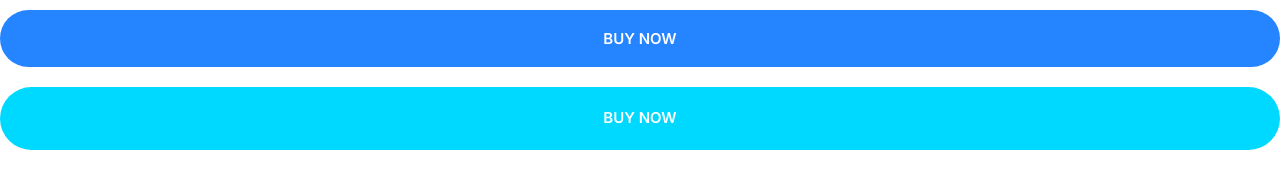
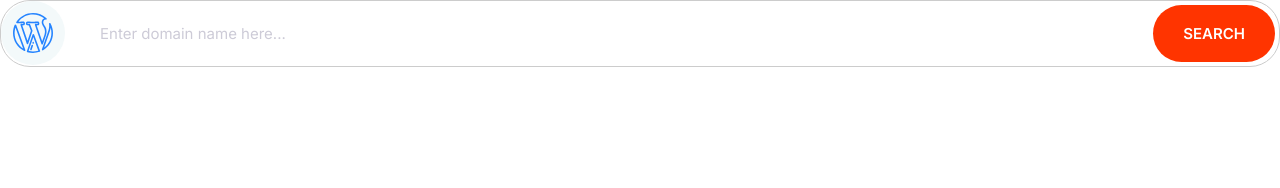
Before and after one commit to mgj715/moshified, a plain HTML site: page index.html in a window 1280 px wide. Drawn offline with Linux system fonts and the light colour scheme.

Commit message:
Build the input field.

```diff
--- a/CSS/styles.css
+++ b/CSS/styles.css
@@ -6,6 +6,8 @@
     --color-accent: #ff3400;
     --color-heading: #1b0760;
     --color-body: #918caf;
+    --color-border: #ccc;
+    --border-radius: 30px
 }
 *, *::after, *::before{
     box-sizing: border-box;
@@ -197,3 +199,34 @@ a{
         font-size: 1.5rem ;
     }
 }
+
+/* Inputs */
+.input{
+    border-radius: var(--border-radius);
+    border: 1px solid var(--color-border);
+    color: var(--color-heading);
+    font-size: 2rem;
+    outline: 0;
+    padding: 1.5rem 3.5rem;
+}
+::placeholder{
+    color: #cdcbd7;
+}
+.input-group{
+    border: 1px solid var(--color-border);
+    border-radius: var(--border-radius);
+    display: flex;
+}
+.input-group .input{
+    border: 0;
+    flex-grow: 1;
+    padding: 1.5 1rem;
+}
+.input-group .btn{
+    margin: 4px;
+}
+@media screen and (min-width:1024px){
+    .input{
+        font-size: 1.5rem;
+    }
+}
--- a/index.html
+++ b/index.html
@@ -14,7 +14,18 @@
     <link rel="stylesheet" href="CSS/styles.css" />
   </head>
   <body>
-    <button class="btn btn--primary btn--block">Buy Now</button>
-    <a href="#" class="btn btn--secondary btn--block">Buy Now</a>
+    <div class="input-group">
+      <span class="icon-container">
+        <svg class="icon icon--primary">
+          <use xlink:href="/images/sprite.svg#wordpress"></use>
+        </svg>
+      </span>
+      <input
+        class="input"
+        type="text"
+        placeholder="Enter domain name here..."
+      />
+      <button class="btn btn--accent">Search</button>
+    </div>
   </body>
 </html>
```
Also changed, not shown: Components/input.html (added, +9 -0 lines).
